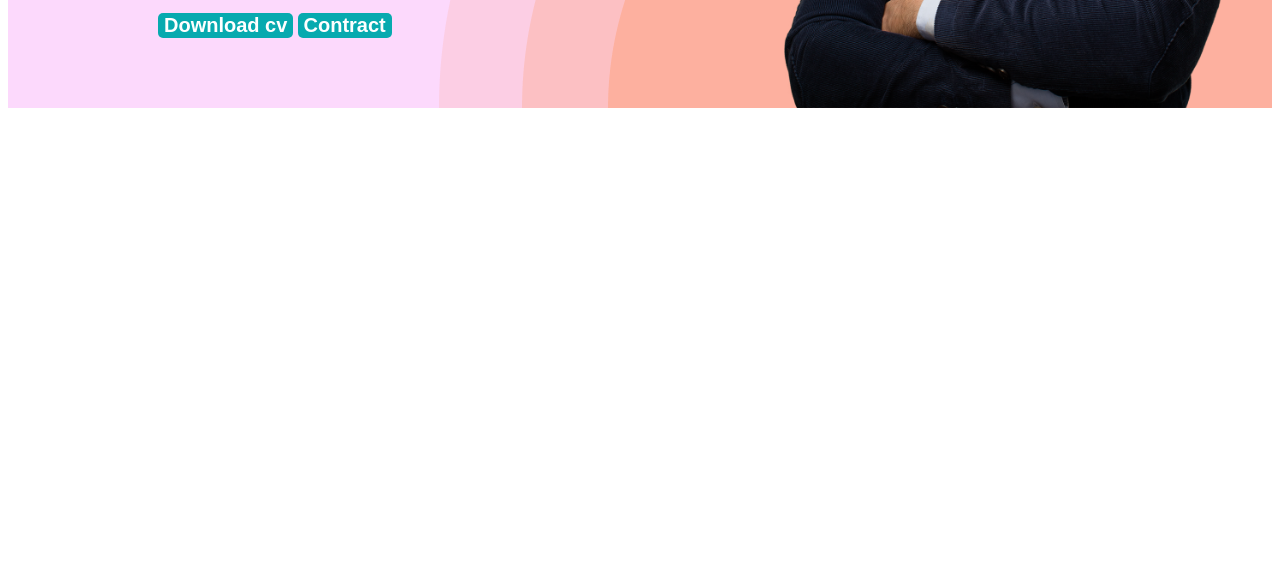
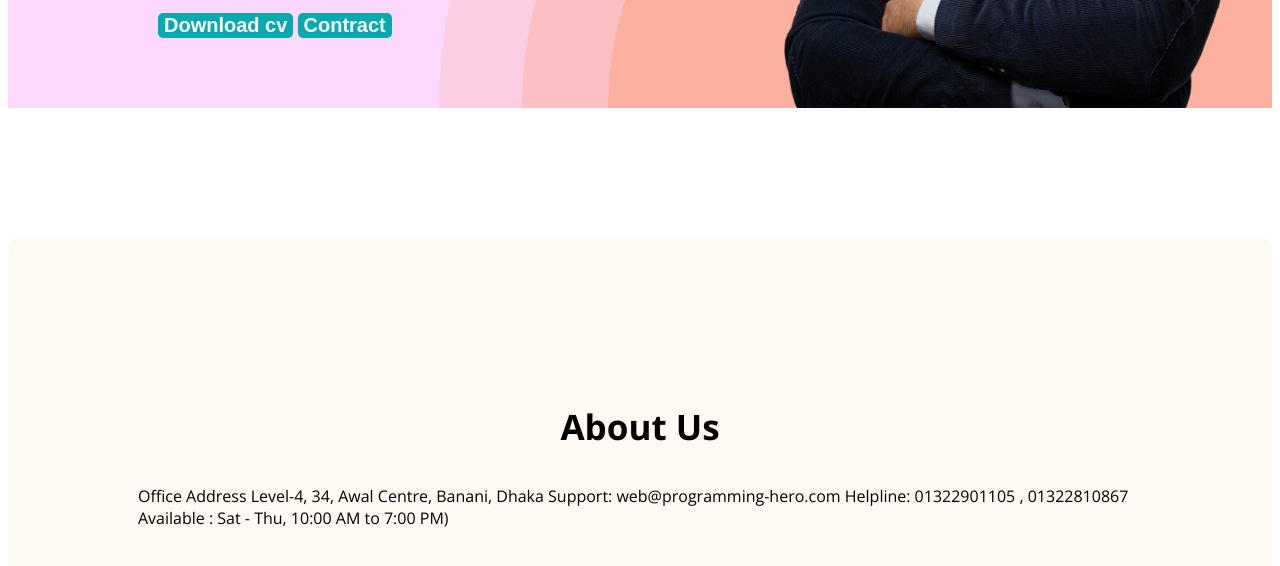
Before and after one commit to FAZLULCSE/fazlul-portfolio-resources, a plain HTML site: page index.html in a window 1280 px wide. Shown: the part 660-1226 px from the top of the page. Before the commit the page ends 800 px from the top, so only its background shows below. Drawn offline with nearby package versions, Linux system fonts and the light colour scheme.

Commit message:
About Secton Created

```diff
--- a/index.html
+++ b/index.html
@@ -23,7 +23,7 @@
             <div class="banner-content">
                 <h3 class="banner-greeting">Hi, I am</h3>
             <h1 class="banner-title">Mary Hardy copy</h1>
-            <p>Shot what able cold new see hold.Friendly as an betrayed formerly he. Morning because as to society behaved moments.</p>
+            <p>Shot what able cold new see hold.Friendly as an betrayed formerly <br> he. Morning because as to society behaved moments.</p>
             <button class="btn-primary">Download cv</button>
             <button class="btn-primary">Contract</button>
             </div>
@@ -32,6 +32,12 @@
 
     </header>
     <main>
+        <section class="about">
+            <h3 class="line-heading">About Us</h3>
+            <p>
+                Office Address Level-4, 34, Awal Centre, Banani, Dhaka Support: web@programming-hero.com Helpline: 01322901105 , 01322810867 Available : Sat - Thu, 10:00 AM to 7:00 PM)
+            </p>
+        </section>
 
     </main>
     <footer>
--- a/styles/portpolio.css
+++ b/styles/portpolio.css
@@ -1,6 +1,9 @@
 /* sheard style */
 body{
     font-family: 'Open Sans', sans-serif;
+}
+button:hover{
+    background-color: gold;
 }
 /* Nav CSS */
 nav{
@@ -63,3 +66,21 @@ nav a{
     font-weight: 700;
     margin: 5px auto;
 }
+/* Maine Section */
+/* About section */
+.about{
+    padding: 130px;
+    border-radius: 10px;
+    background: #fff8f3;
+    margin: 130px 0px;
+}
+
+.line-heading{
+    color: #181818);
+    text-align: center;
+    font-family: Open Sans;
+    font-size: 35px;
+    font-style: normal;
+    font-weight: 700;
+    line-height: normal;
+}
```
